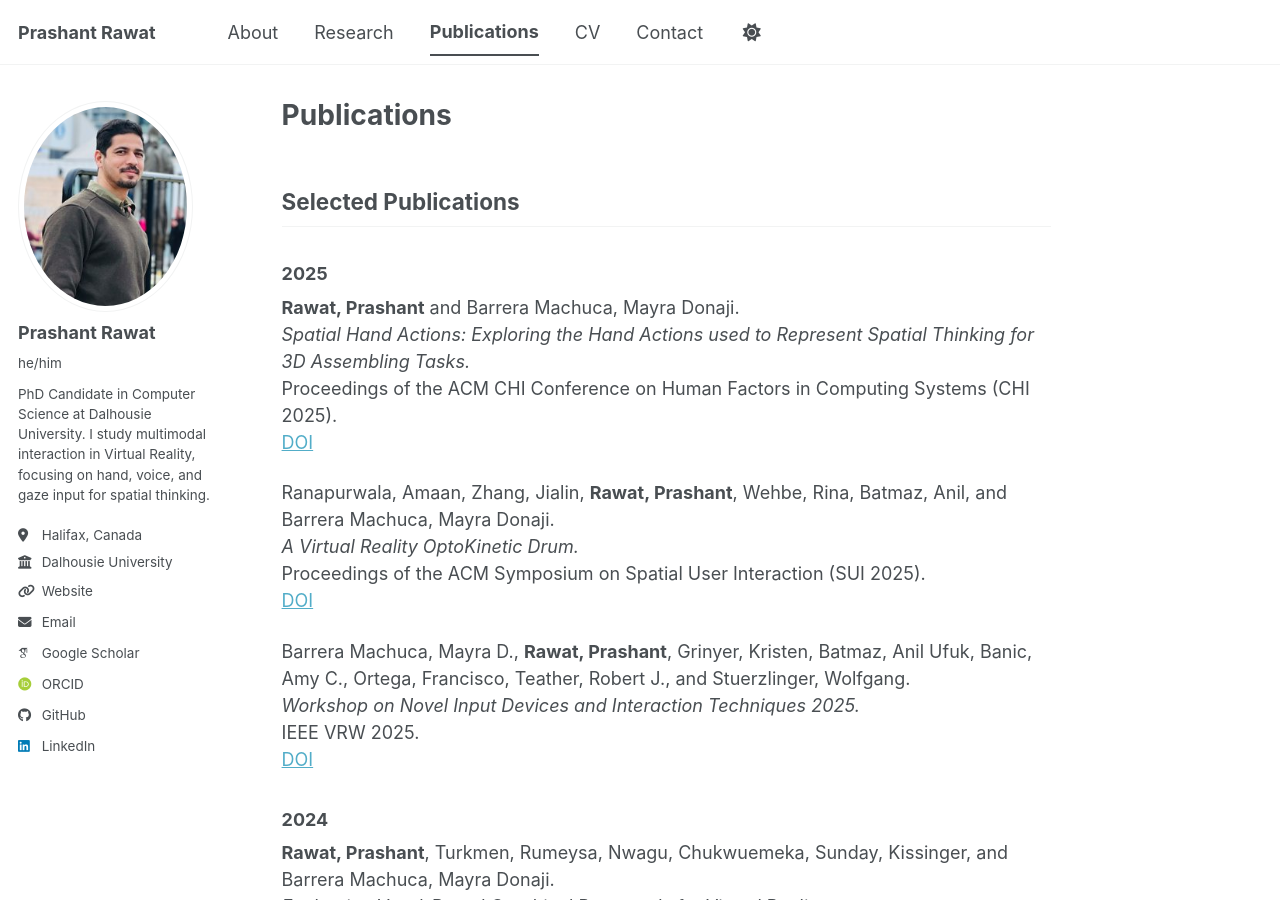
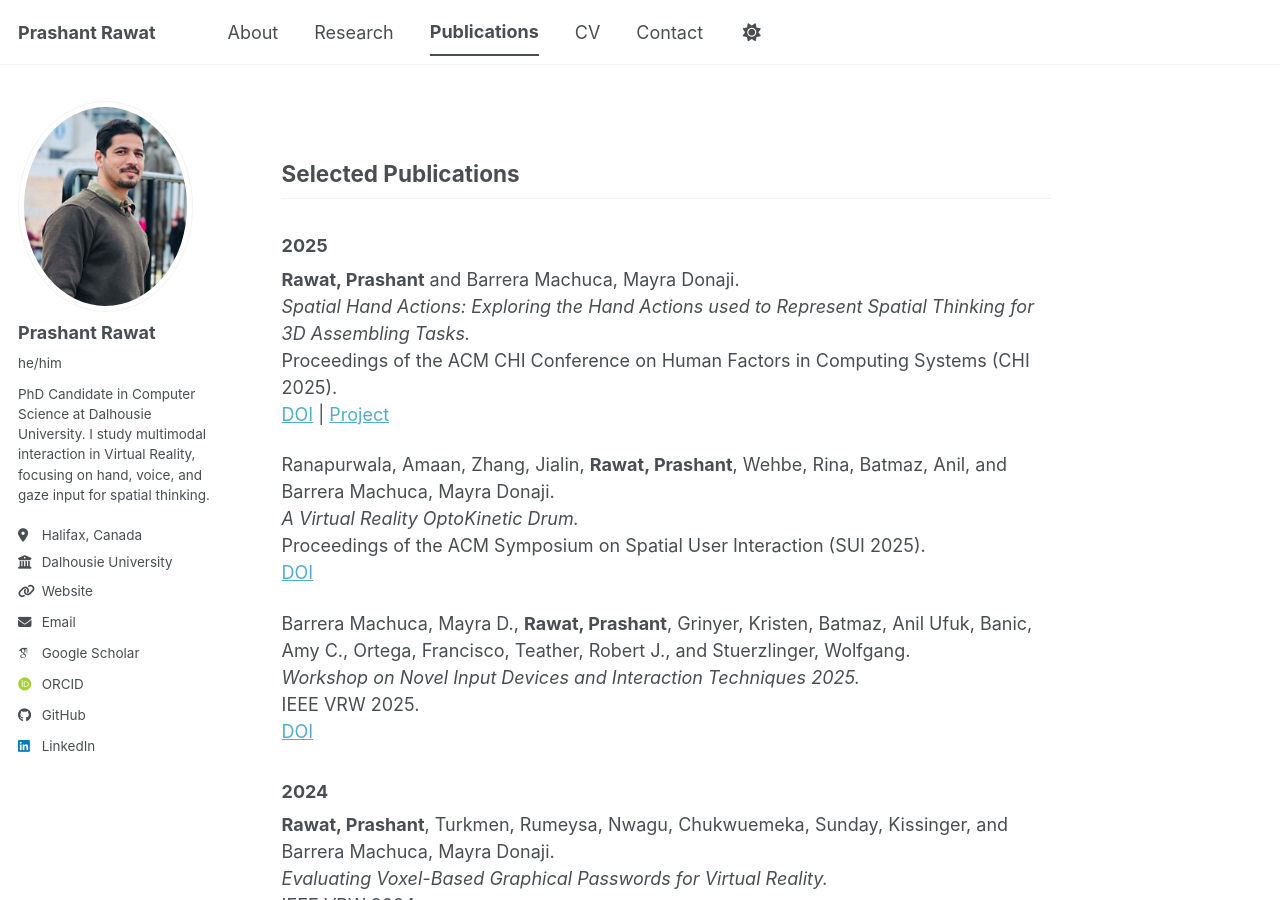
Before and after one commit to prashantXR/prashantXR.github.io, a Jekyll site: the page built from _pages/publications.md, in a window 1280 px wide and 900 px high. Built offline with Jekyll 4.4.1, drawn with Linux system fonts in a browser that asks for light colours; some web fonts are replaced; a script bundle is joined from its source files by our own code; library files that are not in the unit come from our copies.

Commit message:
Update publications.md

```diff
--- a/_pages/publications.md
+++ b/_pages/publications.md
@@ -1,6 +1,6 @@
 ---
 layout: single
-title: "Publications"
+title: ""
 permalink: /publications/
 ---
 
@@ -11,7 +11,7 @@ permalink: /publications/
 **Rawat, Prashant** and Barrera Machuca, Mayra Donaji.
 *Spatial Hand Actions: Exploring the Hand Actions used to Represent Spatial Thinking for 3D Assembling Tasks.*
 Proceedings of the ACM CHI Conference on Human Factors in Computing Systems (CHI 2025).
-[DOI](https://doi.org/10.1145/3706598.3713424)
+[DOI](https://doi.org/10.1145/3706598.3713424) | [Project](https://github.com/prashantXR/spatial-hand-actions-chi2025)
 
 Ranapurwala, Amaan, Zhang, Jialin, **Rawat, Prashant**, Wehbe, Rina, Batmaz, Anil, and Barrera Machuca, Mayra Donaji.
 *A Virtual Reality OptoKinetic Drum.*
```
